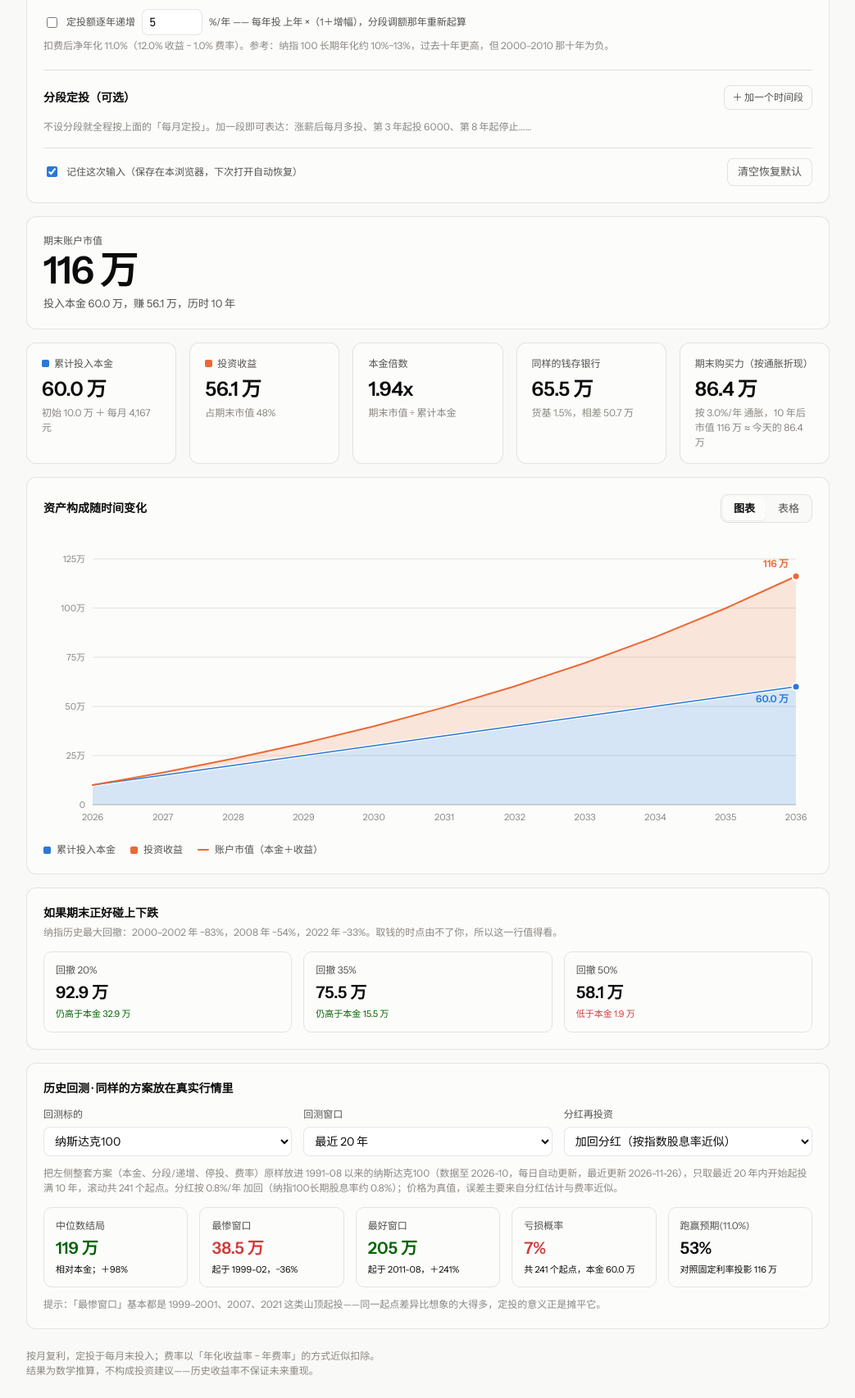
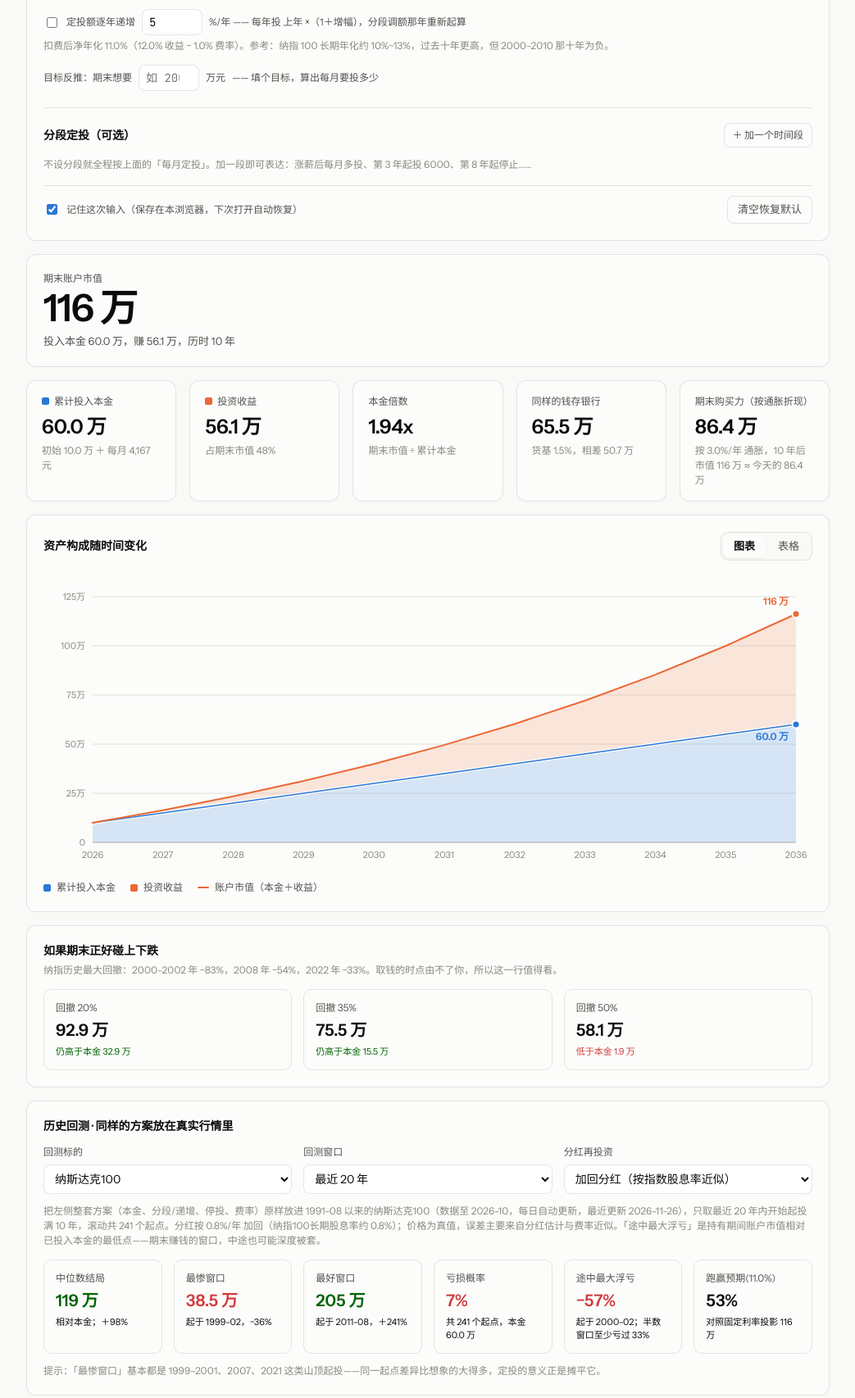
Before and after one commit to wick233/ndx-calc, a plain HTML site: page index.html in a window 1280 px wide. Shown: the part 450-2156 px from the top of the page at 82% size, without its empty margins (118-1161 px from the left). Drawn offline with Linux system fonts and the light colour scheme.

Commit message:
1. 回测里显示「途中最大浮亏」。现在只看期末结果，但定投最难熬的是中途账户亏 40%      的那几年。给每个窗口算一下途中最深跌到本金的百分之多少，比期末数字更能帮人判断自己拿不拿得住。改动小。   2. 反推计算：「N 年后想要 X 万，每月要投多少」。现在只能正着算，要反复拖滑块试。这是这类计算器最常被问的问题。

```diff
--- a/index.html
+++ b/index.html
@@ -282,6 +282,15 @@
     </div>
     <p class="note" id="netnote"></p>
 
+    <!-- 目标反推：给定期末目标，算每月要投多少（逻辑见 drawGoal） -->
+    <div class="optrow">
+      <label for="n_goal">目标反推：期末想要</label>
+      <input type="number" id="n_goal" min="0" step="10" placeholder="如 200">
+      <span class="unit">万元</span>
+      <span id="goalout"></span>
+      <button class="btn hidden" id="b_goal" type="button">填入「每月定投」</button>
+    </div>
+
     <!-- 分段定投：某年起改每月投入额（金额填 0 = 该年起停投） -->
     <div class="stages">
       <div class="stage-head">
@@ -466,6 +475,7 @@
     growth: document.getElementById("n_growth"),
     growthOn: document.getElementById("k_growth"),
     save: document.getElementById("k_save"),
+    goal: document.getElementById("n_goal"),
     btidx: document.getElementById("s_btidx"),
     btwin: document.getElementById("s_btwin"),
     btdiv: document.getElementById("s_btdiv"),
@@ -627,8 +637,8 @@
     renderStageRows(); render(); saveState();
   });
 
-  function compute() {
-    var lump = readVal("lump"), mon = readVal("mon"),
+  function compute(monOv) {   // monOv:临时换一个「每月定投」来试算(目标反推用),不传就读输入框
+    var lump = readVal("lump"), mon = monOv != null ? monOv : readVal("mon"),
         yrs  = Math.round(readVal("yrs")),
         stop0 = Math.round(readVal("stop")),      // 0 = 一直投到最后
         spend = readVal("spend"),                 // 停投后每月支出
@@ -1059,6 +1069,35 @@
       "参考：" + IDX[idxKey()].rateNote;
   }
 
+  /* ---------------- 目标反推 ---------------- */
+  // 期末市值对「每月定投」是线性的(分段、递增、停投都不改变这一点),
+  // 所以试算两个点就能直接解出需要的金额,不用迭代。
+  var goalMon = null, goalOut = document.getElementById("goalout"), goalBtn = document.getElementById("b_goal");
+  function drawGoal(d) {
+    var goal = parseFloat(SIMPLE.goal.value) * 1e4;
+    goalMon = null;
+    if (goal > 0) {
+      var end = function (m) { var p = compute(m).pts; return p[p.length - 1].val; };
+      var v0 = end(0), slope = (end(1000) - v0) / 1000;
+      if (v0 >= goal) goalOut.textContent = "→ 现有本金（加分段投入）已经够，不用再每月定投";
+      else if (!(slope > 0)) goalOut.textContent = "→ 分段定投已覆盖全部年份，「每月定投」不起作用，请改分段金额";
+      else {
+        goalMon = Math.ceil((goal - v0) / slope);
+        goalOut.textContent = "→ 每月需投 " + goalMon.toLocaleString("zh-CN") + " 元（按净年化 " +
+          (d.net * 100).toFixed(1) + "%、" + d.yrs + " 年" +
+          (d.growthOn ? "，此为第 1 年金额，之后逐年 +" + (d.growth * 100).toFixed(1) + "%" : "") +
+          (d.stop > 0 && d.stop < d.yrs ? "，第 " + d.stop + " 年停投" : "") + "）";
+      }
+    } else goalOut.textContent = "—— 填个目标，算出每月要投多少";
+    goalBtn.classList.toggle("hidden", goalMon == null);
+  }
+  goalBtn.addEventListener("click", function () {
+    if (goalMon == null) return;
+    el.mon.n.value = Math.min(goalMon, parseFloat(el.mon.n.max));
+    el.mon.r.value = Math.min(parseFloat(el.mon.r.max), readVal("mon"));
+    render(); saveState();
+  });
+
   /* ---------------- 历史回测 ---------------- */
   // 数据三层优先级:浏览器实时(JSONP,东财月K,访问者网络决定成败)
   //   > 同目录静态文件(cron 生成,window.NDX_DATA/SPX_DATA) > 页面内嵌快照。
@@ -1256,12 +1295,19 @@
         spend = d.spend;
     var finals = [], lost = 0, beat = 0, worst = null, best = null;
     var flatFinal = d.pts[d.pts.length - 1].val;     // 同方案的固定利率投影
+    // 途中最大浮亏:每个窗口里「市值 ÷ 已投入本金 − 1」的最低点。
+    // 开始取钱之后市值本来就该低于本金,那段不算。
+    var inv = [], acc = d.lump, dips = [], deep = null;
+    for (var k = 0; k < need; k++) { acc += d.payAt(k); inv.push(acc); }
     for (var s = minS; s <= maxS; s++) {
-      var bal = d.lump, mi = 0;
+      var bal = d.lump, mi = 0, dip = 0;
       for (; mi < need; mi++) {
         bal = bal * (1 + rets[s + mi]) + d.payAt(mi);
         if (d.stop > 0 && mi >= stopM && spend > 0) bal = Math.max(0, bal - spend);
+        else if (inv[mi] > 0 && bal / inv[mi] - 1 < dip) dip = bal / inv[mi] - 1;
       }
+      dips.push(dip);
+      if (!deep || dip < deep.v) deep = { v: dip, s: s };
       var prin = d.pts[d.pts.length - 1].prin;       // 投入与行情无关,固定
       finals.push(bal);
       if (bal < prin) lost++;
@@ -1272,7 +1318,9 @@
     finals.sort(function (a, b) { return a - b; });
     var mid = Math.floor(finals.length / 2);
     var med = finals.length % 2 ? finals[mid] : (finals[mid - 1] + finals[mid]) / 2;
+    dips.sort(function (a, b) { return a - b; });
     return {
+      dipWorst: deep, dipMed: dips.length % 2 ? dips[mid] : (dips[mid - 1] + dips[mid]) / 2,
       count: finals.length, med: med, worst: worst, best: best,
       lossPct: lost / finals.length * 100, beatPct: beat / finals.length * 100,
       minS: minS, maxS: maxS, need: need,
@@ -1302,6 +1350,9 @@
       ["最惨窗口", yuan(bt.worst.val), "起于 " + idxLabel(data.start, bt.worst.s) + "，" + pct(bt.worst.val), "down"],
       ["最好窗口", yuan(bt.best.val), "起于 " + idxLabel(data.start, bt.best.s) + "，" + pct(bt.best.val), "up"],
       ["亏损概率", bt.lossPct.toFixed(0) + "%", "共 " + bt.count + " 个起点，本金 " + yuan(prin), bt.lossPct > 0 ? "down" : "up"],
+      ["途中最大浮亏", bt.dipWorst.v < 0 ? "−" + (-bt.dipWorst.v * 100).toFixed(0) + "%" : "未跌破本金",
+        bt.dipWorst.v < 0 ? "起于 " + idxLabel(data.start, bt.dipWorst.s) + "；半数窗口至少亏过 " +
+          (-bt.dipMed * 100).toFixed(0) + "%" : "所有窗口市值始终高于已投本金", bt.dipWorst.v < 0 ? "down" : "up"],
       ["跑赢预期(" + (readVal("rate") - readVal("fee")).toFixed(1) + "%)", bt.beatPct.toFixed(0) + "%",
         "对照固定利率投影 " + yuan(d.pts[d.pts.length - 1].val), ""],
     ];
@@ -1321,6 +1372,8 @@
         ? (bt.divOn ? "使用含分红再投资的复权收盘价。" : "使用拆股调整收盘价，不含分红。")
         : "分红" + (bt.divOn ? "按 " + (prof.yld * 100).toFixed(1) + "%/年 加回" : "未计") +
           "（" + prof.name + "长期股息率约 " + (prof.yld * 100).toFixed(1) + "%）；价格为真值，误差主要来自分红估计与费率近似。");
+    note.textContent += "「途中最大浮亏」是持有期间账户市值相对已投入本金的最低点" +
+      (d.stop > 0 && d.spend > 0 ? "（只算开始取钱之前）" : "") + "——期末赚钱的窗口，中途也可能深度被套。";
     since.textContent = key === "spx"
       ? "提示：同一起点上标普500 的结局比纳指温和（波动小、回撤浅），代价是长期收益也低一截——来回切一下这两个选项，就是「波动换收益」的直观版本。"
       : "提示：「最惨窗口」基本都是 1999–2001、2007、2021 这类山顶起投——同一起点差异比想象的大得多，定投的意义正是摊平它。";
@@ -1361,6 +1414,7 @@
     var d = compute();
     stageChain.textContent = d.stDesc;
     drawSummary(d);
+    drawGoal(d);
     drawStop(d);
     drawDrawdown(d);
     drawTable(d);
```
Also changed, not shown: 1 other file.
